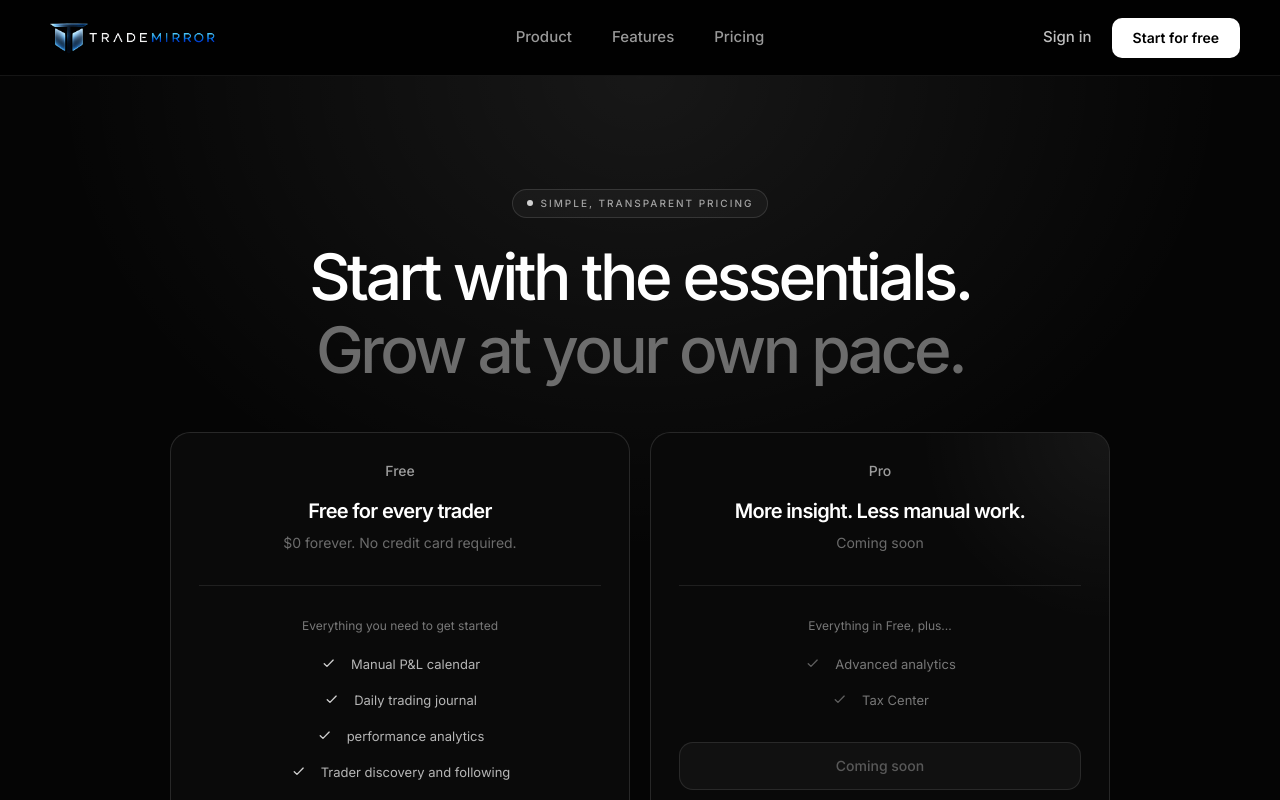
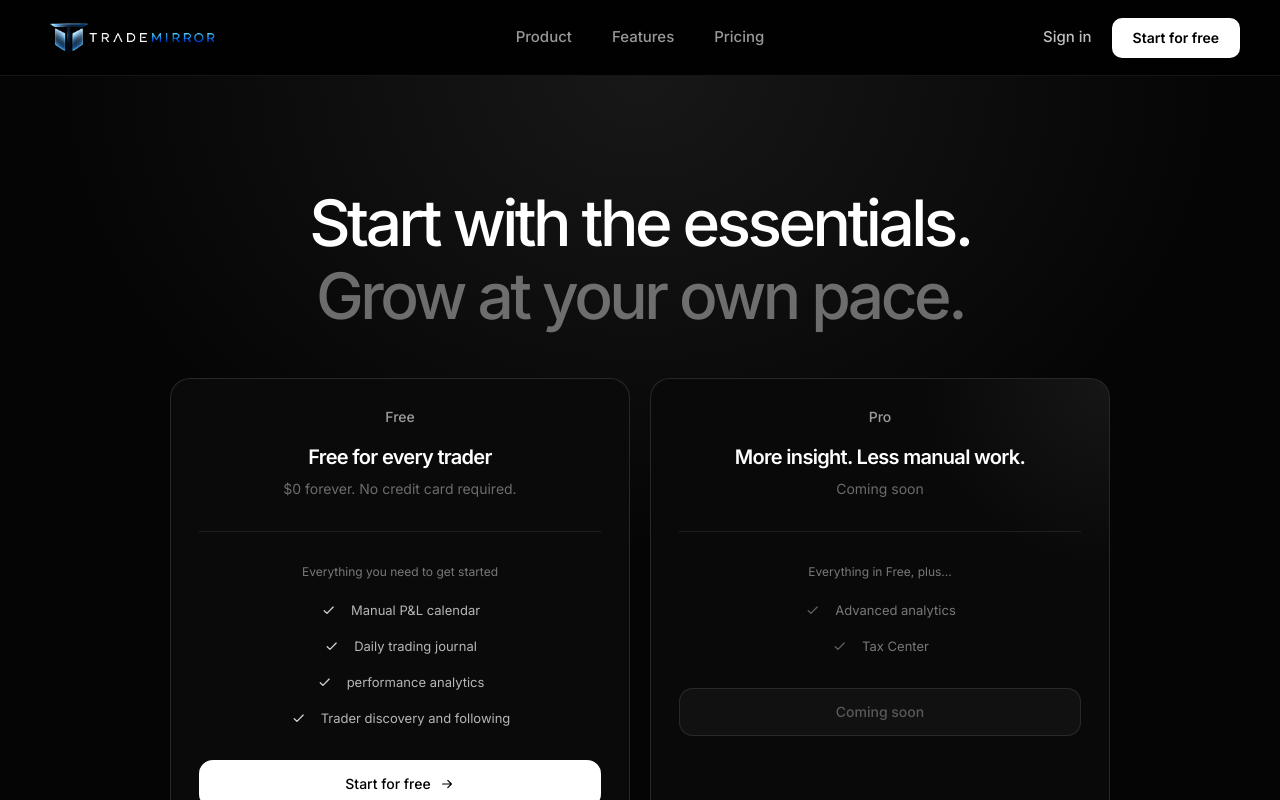
Before and after one commit to solveradigitalagency/TradeMirrorOfficial, a Next.js app: page /pricing in a window 1280 px wide. Shown: the top 800 px of the page. Built offline with nearby package versions, Linux system fonts and the light colour scheme.

Commit message:
Update page.tsx

```diff
--- a/app/pricing/page.tsx
+++ b/app/pricing/page.tsx
@@ -94,13 +94,7 @@ export default function PricingPage() {
         <div className="mx-auto max-w-[1200px] px-5 pb-20 pt-20 sm:px-8 sm:pb-28 sm:pt-28 lg:px-10">
           {/* Page introduction */}
           <div className="mx-auto max-w-2xl text-center">
-            <div className="mb-6 inline-flex items-center gap-2 rounded-full border border-white/[0.12] bg-white/[0.035] px-3.5 py-1.5">
-              <span className="h-1.5 w-1.5 rounded-full bg-white/80" />
-              <span className="text-[10px] font-medium uppercase tracking-[0.2em] text-white/60">
-                Simple, transparent pricing
-              </span>
-            </div>
-
+            {/* Removed simple, transparent pricing tag */}
             <h1 className="text-4xl font-medium leading-[1.08] tracking-[-0.055em] sm:text-5xl md:text-[64px]">
               Start with the essentials.
               <span className="mt-1 block text-white/40">
```
